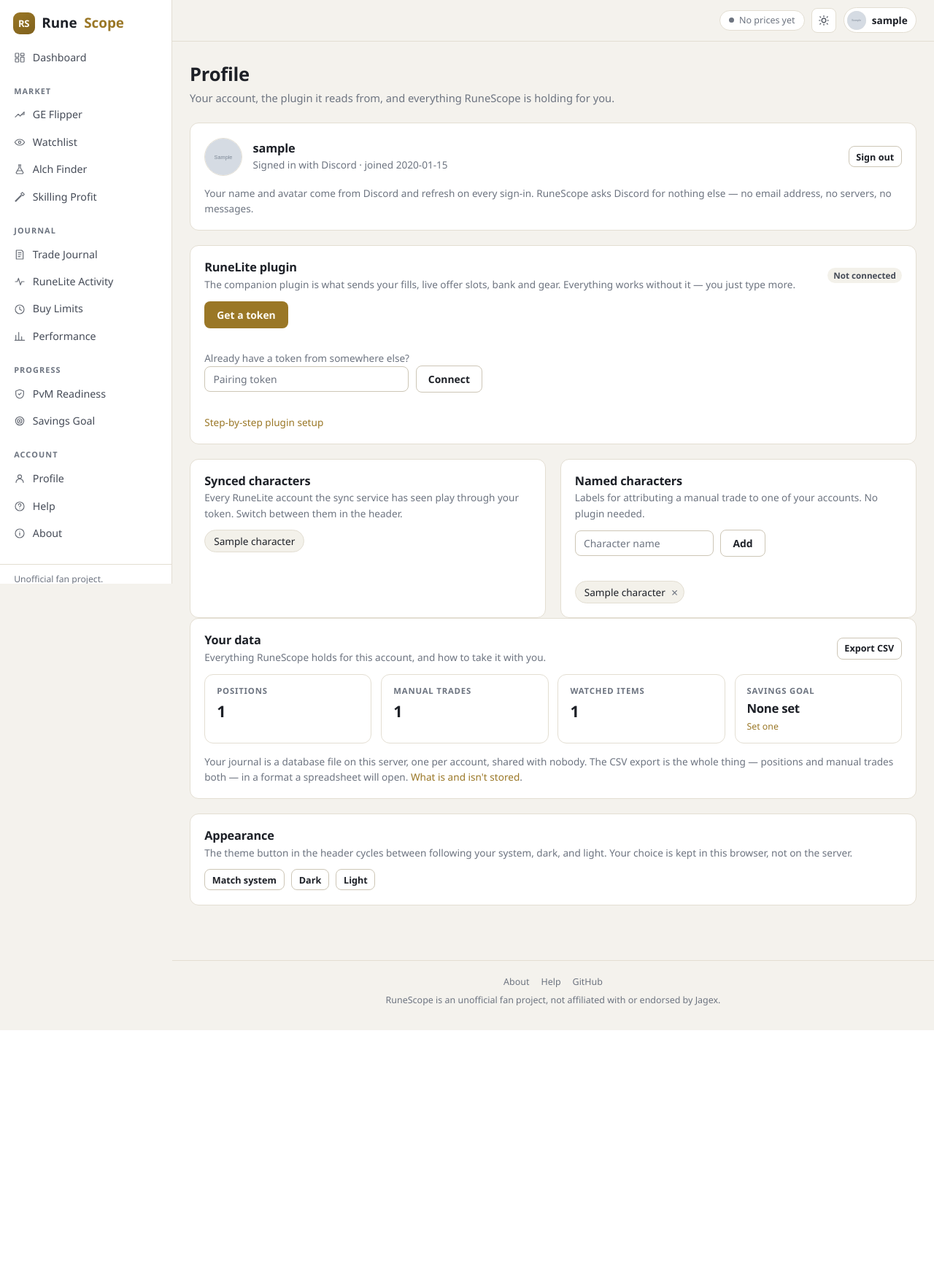
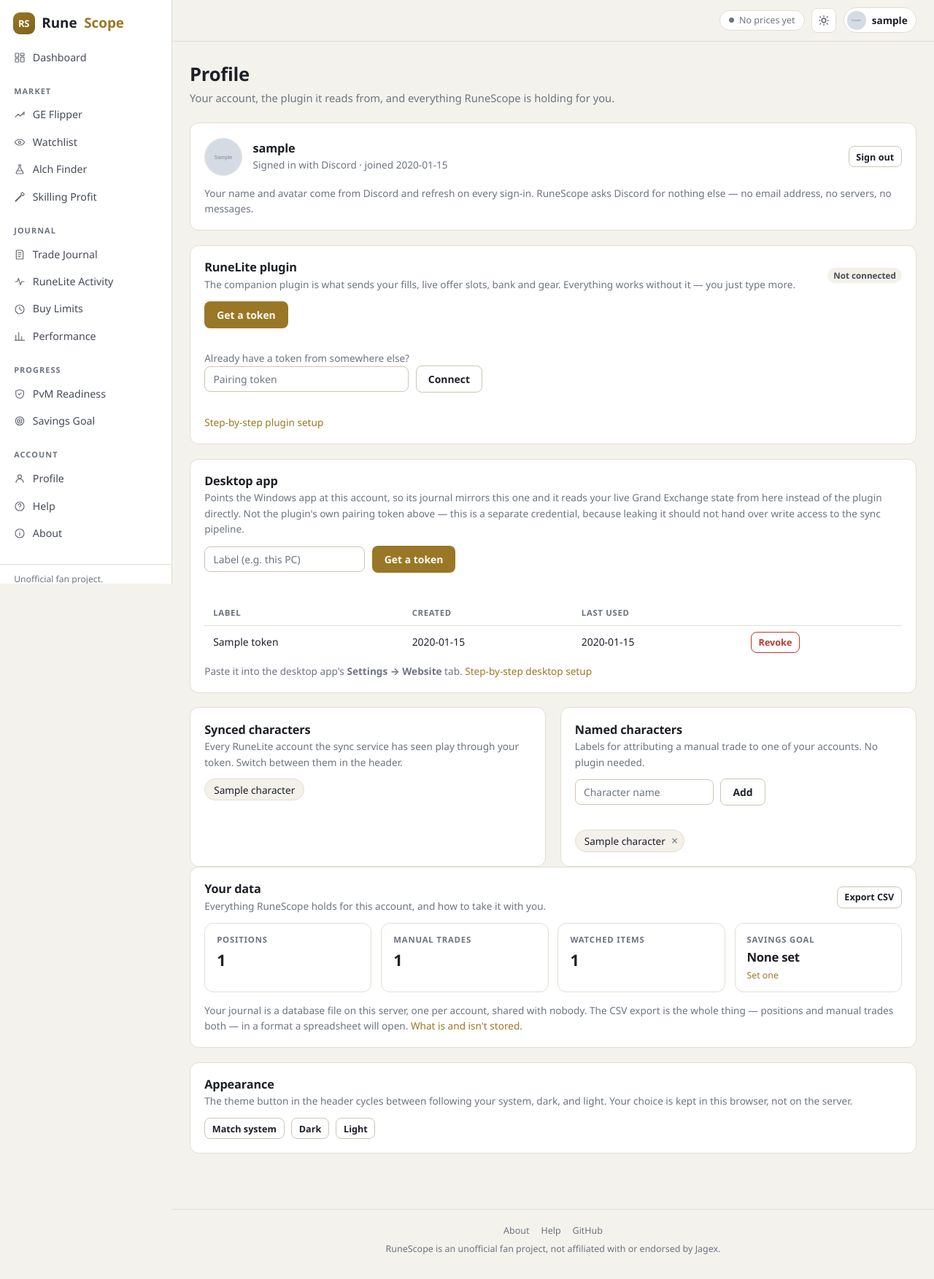
Before and after one commit to Wolklaw/OSRS-Toolkit, a FastAPI app: template src/toolkit_web/templates/profile.html in a window 1280 px wide. Shown: the whole page at 73% size. Before the commit the page ends 1412 px from the top, so only its background shows below. Run offline with FastAPI, Linux system fonts and the light colour scheme; the template is opened without the code that fills it: most values are stand-ins (such as "Sample title", 1, 10 or a date in 2020); grey boxes marked "Sample" are stand-in pictures.

Commit message:
Build the desktop-token UI, and fix a real "sign in without Discord" bug
The desktop mirror shipped with a working API and no way to reach it: /api/desktop-tokens had
no page. The only way to mint one was curl. Profile now has a Desktop app panel — mint, list,
revoke — matching the pairing-token panel next to it, so connecting the desktop app is
something a person can actually do.

Separately: "Sign in without Discord" did nothing worth noticing. It was a bare anchor link
with no scroll-behavior set anywhere on the page, landing flush against the sticky header with
no scroll-margin to clear it, and no visual change to say the click did anything at all — an
instant, silent jump that looks exactly like the button being dead. Fixed three ways: smooth
scrolling globally, scroll-margin on the target so the header does not swallow it, and — the
part that actually makes the click unmistakable — focus lands in the display-name field a
moment later, so there is something to look at that only a real response could have caused.

about.html, help.html and both READMEs described a state that no longer exists: the desktop
app's journal staying on its own PC as "the one real difference" from this site, and every
/api/* route needing a browser session. Both are now describing what actually happens with a
desktop token connected — a mirrored journal and a bearer-authenticated route — while staying
correct about what happens with nothing connected at all.

```diff
--- a/src/toolkit_web/app.py
+++ b/src/toolkit_web/app.py
@@ -405,6 +405,15 @@ def create_app(settings: Settings | None = None) -> FastAPI:
                 "position_count": len(repository.list_tracked()),
                 "trade_count": len(repository.list_all()),
                 "watchlist_count": len(accounts.list_watchlist_item_ids(account.discord_user_id)),
+                "desktop_tokens": [
+                    {
+                        "id": token.token_sha256,
+                        "label": token.label,
+                        "created_at": token.created_at,
+                        "last_used_at": token.last_used_at,
+                    }
+                    for token in accounts.list_desktop_tokens(account.discord_user_id)
+                ],
                 **switcher,
             },
         )
--- a/src/toolkit_web/templates/base.html
+++ b/src/toolkit_web/templates/base.html
@@ -100,7 +100,7 @@
     }
 
     * { box-sizing: border-box; }
-    html { -webkit-text-size-adjust: 100%; }
+    html { -webkit-text-size-adjust: 100%; scroll-behavior: smooth; }
     body {
       margin: 0;
       background: var(--bg);
--- a/src/toolkit_web/templates/profile.html
+++ b/src/toolkit_web/templates/profile.html
@@ -83,6 +83,48 @@
   </div>
   <div class="status-msg" id="pairing-status"></div>
   <p class="hint"><a href="/help">Step-by-step plugin setup</a></p>
+</div>
+
+<div class="panel">
+  <div class="panel-head">
+    <div class="grow">
+      <h2>Desktop app</h2>
+      <p class="hint tight">Points the Windows app at this account, so its journal mirrors
+        this one and it reads your live Grand Exchange state from here instead of the plugin
+        directly. Not the plugin's own pairing token above — this is a separate credential,
+        because leaking it should not hand over write access to the sync pipeline.</p>
+    </div>
+  </div>
+
+  <div class="row">
+    <input type="text" id="desktop-token-label" placeholder="Label (e.g. this PC)" autocomplete="off" style="max-width:220px">
+    <button class="button" onclick="generateDesktopToken()">Get a token</button>
+  </div>
+  <div id="generated-desktop-token-box" style="display:none">
+    <div class="code-box">
+      <code id="generated-desktop-token"></code>
+      <button class="button secondary small" onclick="copyValue('generated-desktop-token', this)">Copy</button>
+    </div>
+  </div>
+  <div class="status-msg" id="desktop-token-status"></div>
+
+  {% if desktop_tokens %}
+  <table style="margin-top:0.9rem">
+    <thead><tr><th>Label</th><th>Created</th><th>Last used</th><th></th></tr></thead>
+    <tbody>
+      {% for token in desktop_tokens %}
+      <tr>
+        <td>{{ token.label }}</td>
+        <td>{{ token.created_at[:10] }}</td>
+        <td>{{ token.last_used_at[:10] if token.last_used_at else "Never" }}</td>
+        <td><button class="button danger small" onclick="revokeDesktopToken('{{ token.id }}')">Revoke</button></td>
+      </tr>
+      {% endfor %}
+    </tbody>
+  </table>
+  {% endif %}
+  <p class="hint">Paste it into the desktop app's <strong>Settings → Website</strong> tab.
+    <a href="/help">Step-by-step desktop setup</a></p>
 </div>
 
 <div class="grid-2">
@@ -227,6 +269,29 @@
     location.reload();
   }
 
+  async function generateDesktopToken() {
+    const label = document.getElementById('desktop-token-label').value.trim();
+    setStatus('desktop-token-status', 'Generating…');
+    const result = await api('POST', '/api/desktop-tokens', { label });
+    if (!result.ok) {
+      setStatus('desktop-token-status', result.error, 'error');
+      return;
+    }
+    document.getElementById('generated-desktop-token').textContent = result.data.token;
+    document.getElementById('generated-desktop-token-box').style.display = 'block';
+    setStatus(
+      'desktop-token-status',
+      "Copy this now — it will not be shown again. Paste it into the desktop app.",
+      'ok'
+    );
+  }
+
+  async function revokeDesktopToken(tokenId) {
+    if (!confirm('Revoke this token? The desktop app using it stops syncing until a new one is entered.')) { return; }
+    await api('DELETE', `/api/desktop-tokens/${tokenId}`);
+    location.reload();
+  }
+
   async function addCharacter() {
     const name = document.getElementById('character-name').value.trim();
     if (!name) { return; }
```
Also changed, not shown: src/toolkit_web/templates/about.html (+11 -6 lines), src/toolkit_web/templates/help.html (+34 -0 lines), src/toolkit_web/templates/landing.html (+9 -2 lines), tests/test_account_pages.py (+22 -0 lines), README.md.
